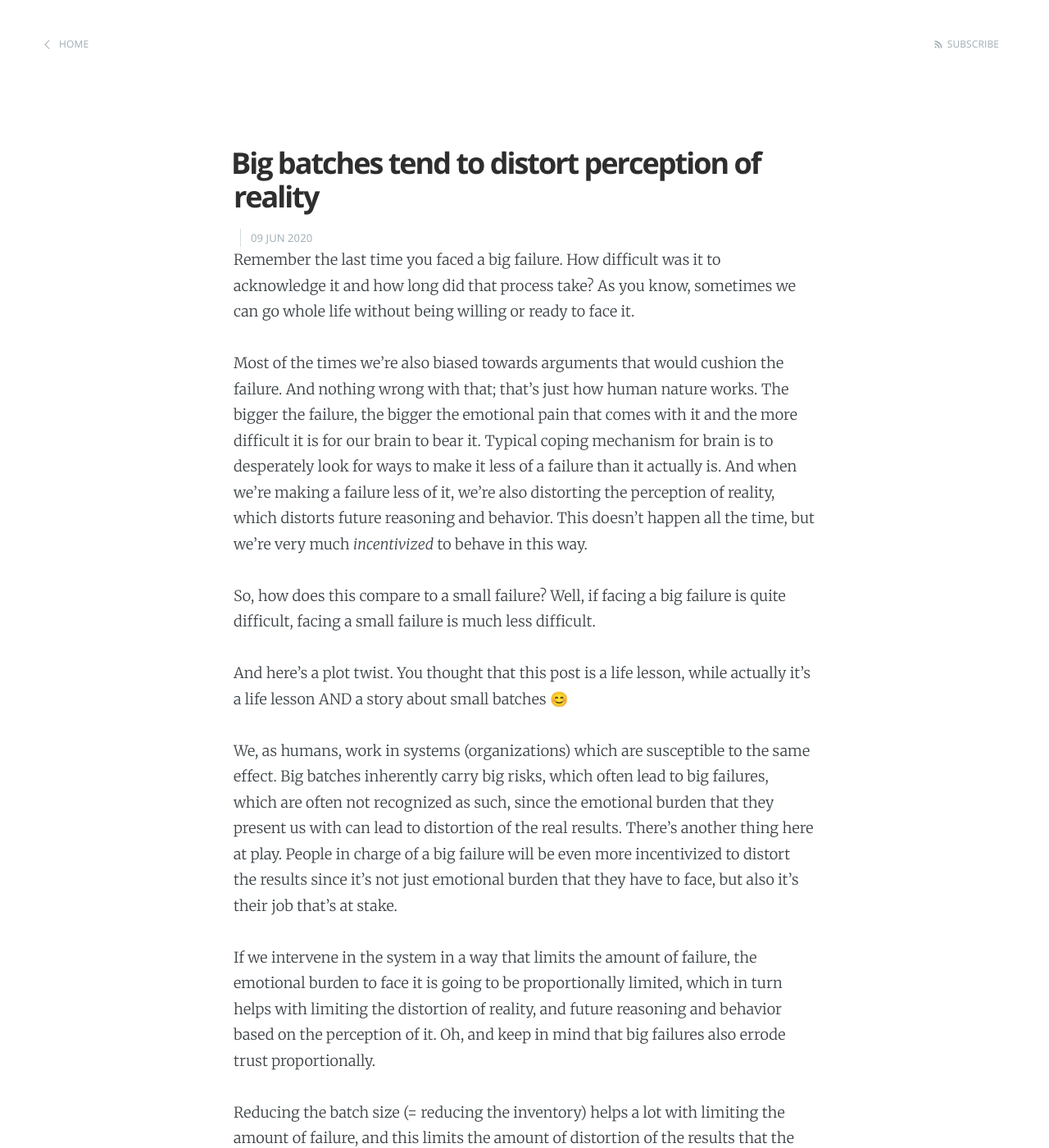
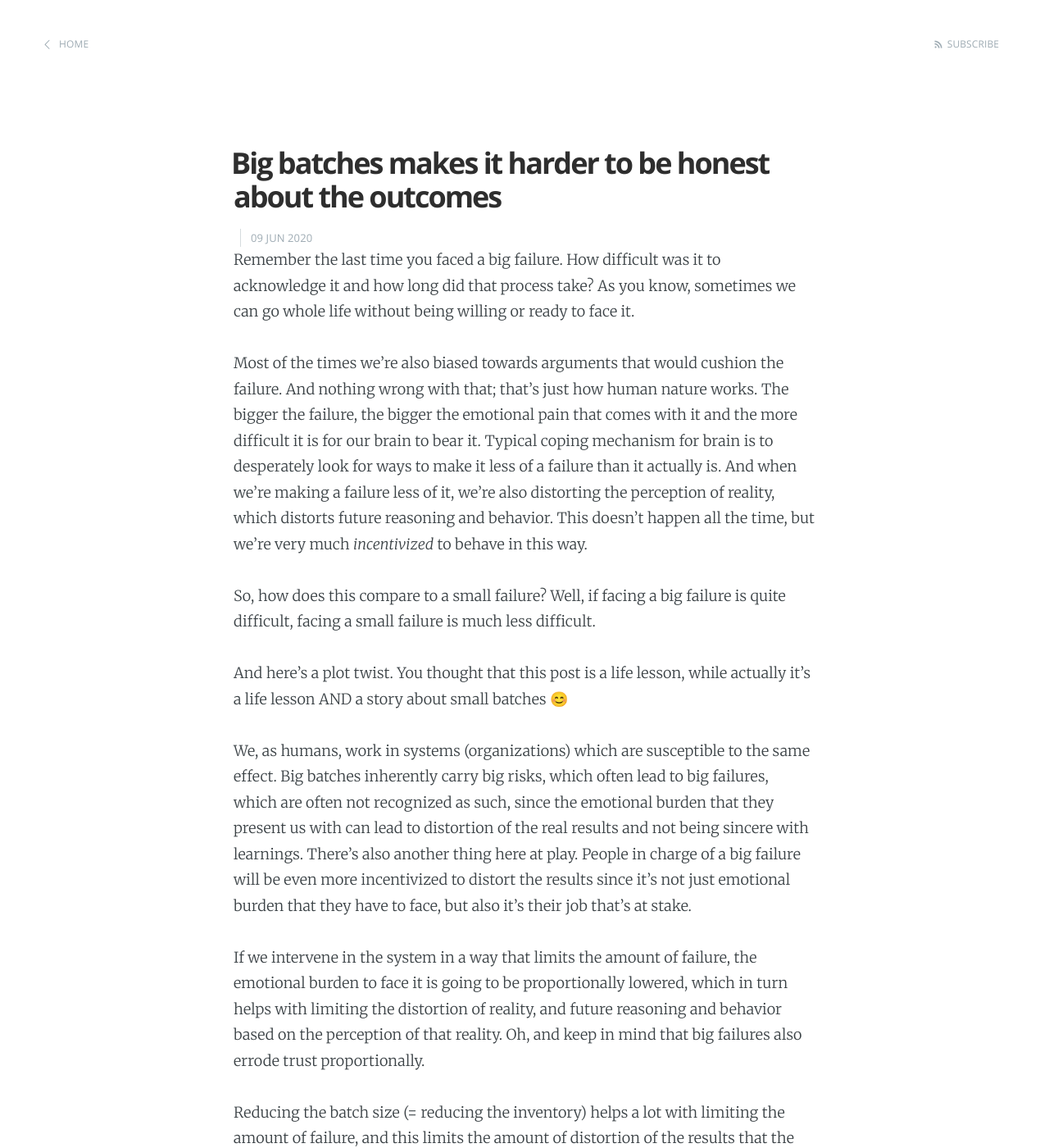
Before and after one commit to dragan-stepanovic/dragan-stepanovic.github.io, a Jekyll site: the page built from _posts/2020-06-09-big-batches-reality-distortion.md, in a window 1280 px wide and 1400 px high. Shown: the whole window at 82% size. Built offline with Jekyll 4.4.1, drawn with Linux system fonts in a browser that asks for light colours.

Commit message:
Update 2020-06-09-big-batches-reality-distortion.md

```diff
--- a/_posts/2020-06-09-big-batches-reality-distortion.md
+++ b/_posts/2020-06-09-big-batches-reality-distortion.md
@@ -1,6 +1,6 @@
 ---
 layout: post
-title:  "Big batches tend to distort perception of reality"
+title:  "Big batches makes it harder to be honest about the outcomes"
 ---
 
 Remember the last time you faced a big failure. How difficult was it to acknowledge it and how long did that process take?
@@ -16,9 +16,9 @@ So, how does this compare to a small failure? Well, if facing a big failure is q
 And here's a plot twist. You thought that this post is a life lesson, while actually it's a life lesson AND a story about small batches 😊
 
 We, as humans, work in systems (organizations) which are susceptible to the same effect.
-Big batches inherently carry big risks, which often lead to big failures, which are often not recognized as such, since the emotional burden that they present us with can lead to distortion of the real results. There's another thing here at play. People in charge of a big failure will be even more incentivized to distort the results since it's not just emotional burden that they have to face, but also it's their job that's at stake.
+Big batches inherently carry big risks, which often lead to big failures, which are often not recognized as such, since the emotional burden that they present us with can lead to distortion of the real results and not being sincere with learnings. There's also another thing here at play. People in charge of a big failure will be even more incentivized to distort the results since it's not just emotional burden that they have to face, but also it's their job that's at stake.
 
-If we intervene in the system in a way that limits the amount of failure, the emotional burden to face it is going to be proportionally limited, which in turn helps with limiting the distortion of reality, and future reasoning and behavior based on the perception of it.
+If we intervene in the system in a way that limits the amount of failure, the emotional burden to face it is going to be proportionally lowered, which in turn helps with limiting the distortion of reality, and future reasoning and behavior based on the perception of that reality.
 Oh, and keep in mind that big failures also errode trust proportionally.
 
 
```
